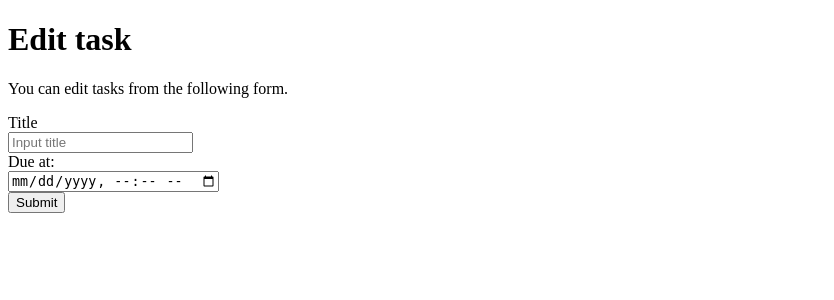
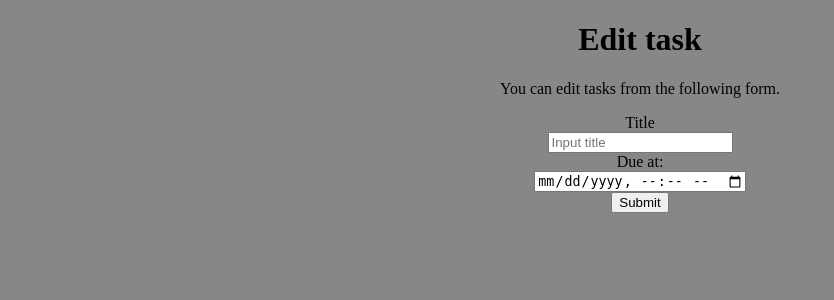
Before and after one commit to fuku-000/django-test-exercise, a Django app: template todo/templates/todo/edit.html in a window 1280 px wide. Shown: the top 300 px of the page, without its empty margins (0-834 px from the left). Run offline with Django 4.2, Linux system fonts and the light colour scheme; the template is opened without the code that fills it, so the values that code supplies are empty.

Commit message:
cssを追加

```diff
--- /dev/null
+++ b/todo/templates/todo/css/index.css
@@ -0,0 +1,4 @@
+body{
+    text-align: center;
+    background-color: rgb(135, 135, 135);
+}
--- a/todo/templates/todo/detail.html
+++ b/todo/templates/todo/detail.html
@@ -5,6 +5,7 @@
     <title>To Do Application</title>
     <meta charset="UTF-8">
     <meta name="author" content="INIAD">
+    <link rel="stylesheet" type="text/css" href="css/index.css">
   </head>
   <body>
     <h1>{{ task.title }}</h1>
--- a/todo/templates/todo/edit.html
+++ b/todo/templates/todo/edit.html
@@ -6,6 +6,7 @@
     <title>To Do Application</title>
     <meta charset="UTF-8">
     <meta name="author" content="INIAD">
+    <link rel="stylesheet" type="text/css" href="css/index.css">
   </head>
 
   <body>
--- a/todo/templates/todo/index.html
+++ b/todo/templates/todo/index.html
@@ -6,6 +6,7 @@
     <title>To Do Application</title>
     <meta charset="UTF-8">
     <meta name="author" content="INIAD">
+    <link rel="stylesheet" type="text/css" href="css/index.css">
   </head>
 
   <body>
```
